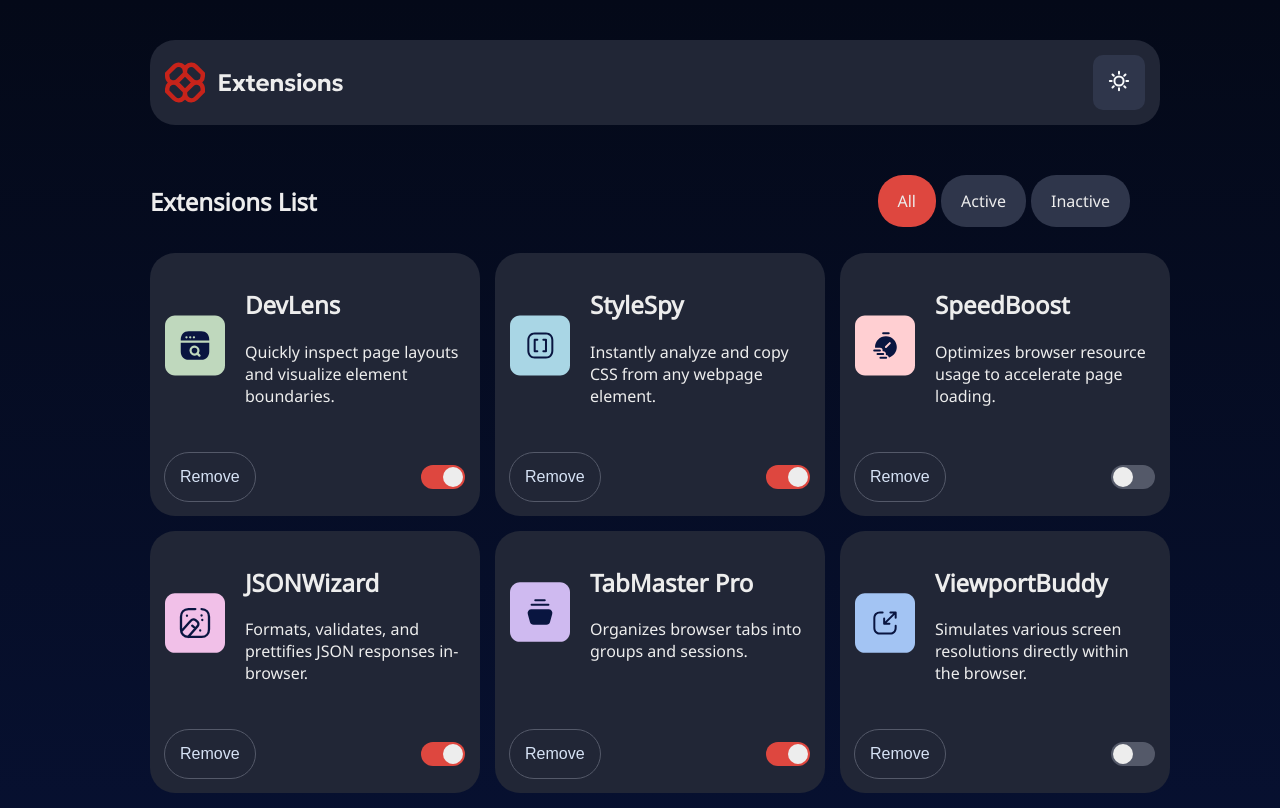
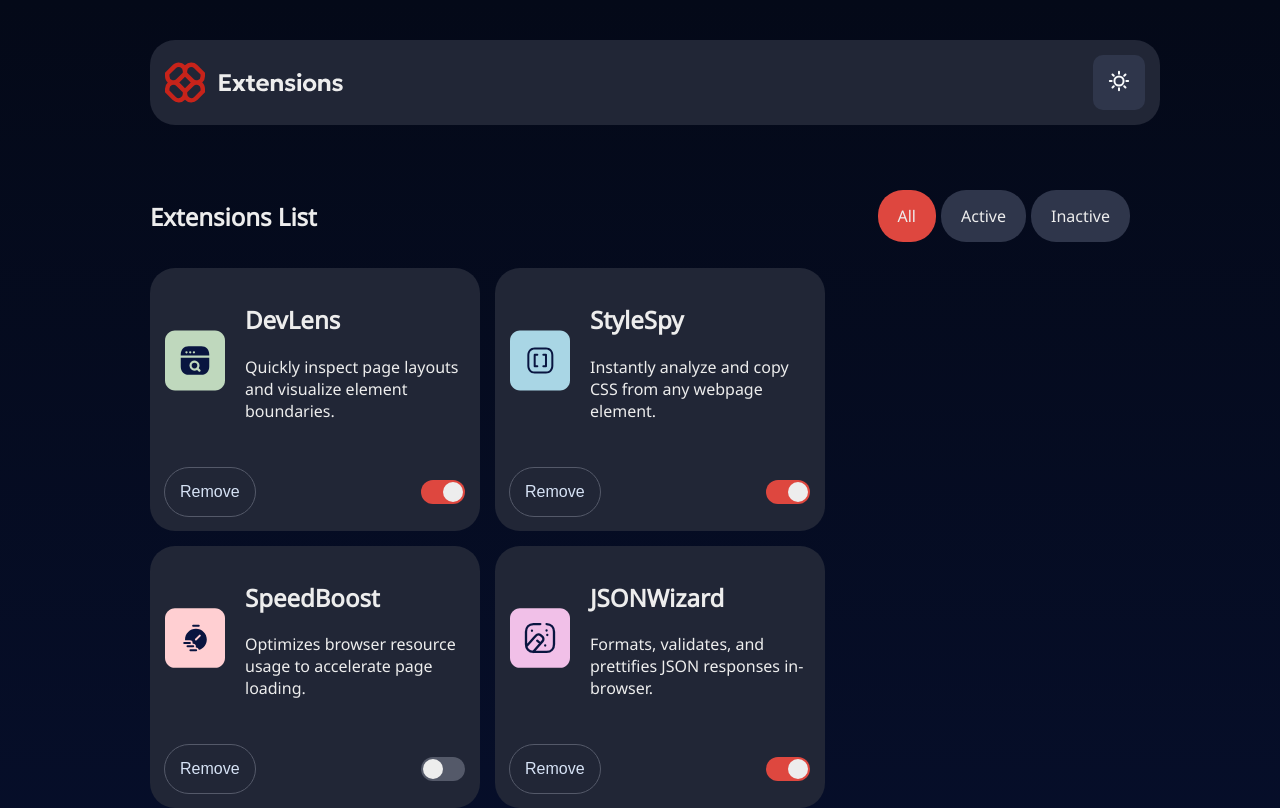
Before and after one commit to c0rnY6uy222/browser-extensions, a React (Vite) app: page / in a window 1280 px wide. Shown: the top 808 px of the page. Built offline with nearby package versions, Linux system fonts and the light colour scheme.

Commit message:
Experimenting with style

```diff
--- a/src/components/cards/card/card.css
+++ b/src/components/cards/card/card.css
@@ -3,6 +3,7 @@
   flex-direction: column;
   justify-content: space-between;
   min-width: 300px;
+  max-width: 30%;
   background: var(--neutral-800);
   padding: 15px;
   border-radius: 25px;
@@ -77,3 +78,9 @@
 .switch-input:checked + .switch-container {
   justify-content: end;
 }
+
+@media screen and (width <= 800px) {
+  .card {
+    max-width: 100%;
+  }
+}
--- a/src/components/cards/cards.css
+++ b/src/components/cards/cards.css
@@ -1,5 +1,6 @@
 .cards {
-  display: grid;
-  grid-template-columns: repeat(3, 1fr);
+  display: flex;
+  flex-wrap: wrap;
+  flex: 1 1 0;
   gap: 15px;
 }
--- a/src/components/filters/filters.css
+++ b/src/components/filters/filters.css
@@ -1,5 +1,6 @@
 .filters {
   display: flex;
+  width: 100%;
   flex-direction: row;
   justify-content: space-between;
   align-items: center;
@@ -32,7 +33,7 @@
   background: var(--red-500) !important;
 }
 
-@media screen and (width <= 375px) {
+@media screen and (width <= 800px) {
   .filters {
     flex-direction: column;
   }
--- a/src/index.css
+++ b/src/index.css
@@ -60,6 +60,15 @@ body {
 }
 
 #root {
+  display: flex;
+  flex-direction: column;
+  justify-content: center;
   width: calc(100% - 300px);
   height: 100%;
 }
+
+@media screen and (width <= 800px) {
+  #root {
+    width: calc(100% - 200px);
+  }
+}
```
